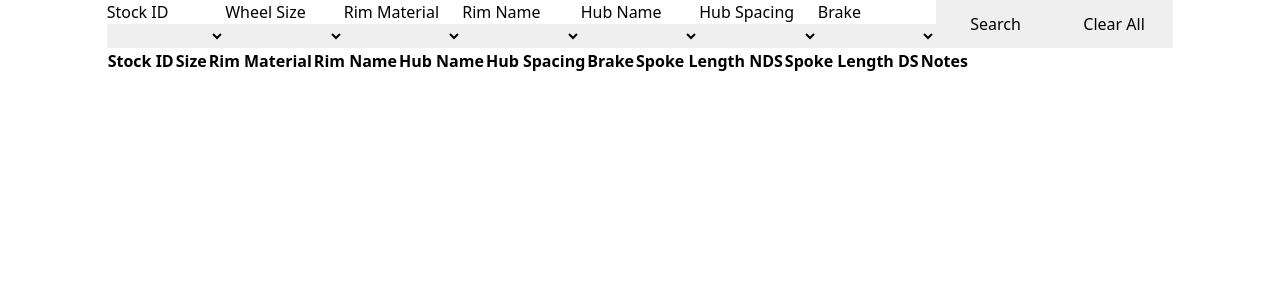
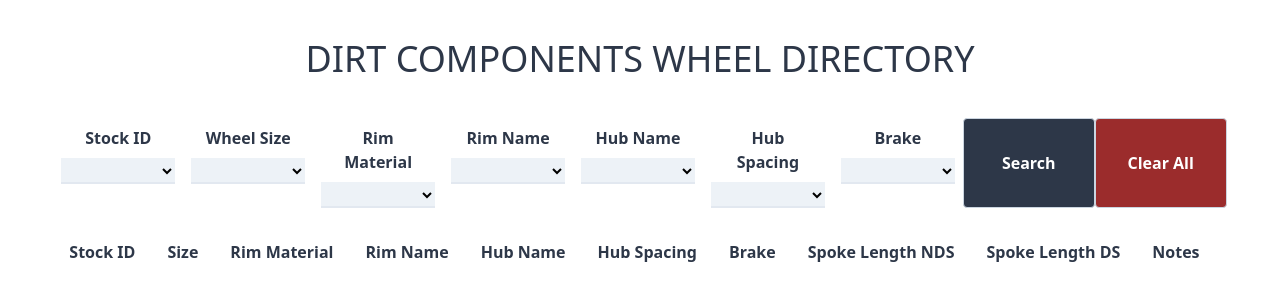
Before and after one commit to nguyen-michael/dirt-wheels, a React (Create React App) app: page / in a window 1280 px wide. Shown: the top 300 px of the page. Built offline with nearby package versions, Linux system fonts and the light colour scheme.

Commit message:
Develop styles

```diff
--- a/public/index.html
+++ b/public/index.html
@@ -28,6 +28,6 @@
   </head>
   <body>
     <noscript>You need to enable JavaScript to run this app.</noscript>
-    <div id="root" class="container mx-auto w-5/6"></div>
+    <div id="root" class="container mx-auto w-11/12"></div>
   </body>
 </html>
--- a/src/App.jsx
+++ b/src/App.jsx
@@ -7,7 +7,7 @@ const dropdownSettings = [
     {
         label: "Stock ID",
         name: "stockID",
-        options: ["", "A", "B", "C", "D", "E"]
+        options: ['', 'A', 'B', 'C', 'D', 'E', 'F', 'G', 'H', 'I', 'J', 'K', 'L', 'M', 'N', 'O', 'P', 'Q', 'R', 'S', 'T', 'U', 'V', 'W', 'X', 'Y', 'Z']
     },
     {
         label: "Wheel Size",
@@ -129,6 +129,9 @@ class App extends Component {
     render() {
         return (
             <div>
+                <h1 className="text-4xl  text-center text-gray-800 my-8">
+                    DIRT COMPONENTS WHEEL DIRECTORY
+                </h1>
                 <Search
                     dropdowns={dropdownSettings}
                     handleSubmit={this.handleSubmit}
--- a/src/components/Results/Results.jsx
+++ b/src/components/Results/Results.jsx
@@ -2,37 +2,42 @@ import React, { Component } from 'react';
 
 class Results extends Component {
     render() {
-        const resultsArray = this.props.results.map(wheel => {
+        const resultsArray = this.props.results.map((wheel, index) => {
+            let bgColor = "bg-gray-200";
+            if (index % 2 === 0) {
+                bgColor = "bg-transparent"
+            }
+
             return (
-                <tr key={wheel._id}>
-                    <td>{wheel.stockID}</td>
-                    <td>{wheel.size}</td>
-                    <td>{wheel.rimMaterial}</td>
-                    <td>{wheel.rimName}</td>
-                    <td>{wheel.hubName}</td>
-                    <td>{wheel.hubSpacing}</td>
-                    <td>{wheel.brake}</td>
-                    <td>{wheel.spokeLengthNDS}</td>
-                    <td>{wheel.spokeLengthDS}</td>
-                    <td>{wheel.notes}</td>
+                <tr key={wheel._id} className={bgColor}>
+                    <td className="border px-4 py-2">{wheel.stockID}</td>
+                    <td className="border px-4 py-2">{wheel.size}</td>
+                    <td className="border px-4 py-2">{wheel.rimMaterial}</td>
+                    <td className="border px-4 py-2">{wheel.rimName}</td>
+                    <td className="border px-4 py-2">{wheel.hubName}</td>
+                    <td className="border px-4 py-2">{wheel.hubSpacing}</td>
+                    <td className="border px-4 py-2">{wheel.brake}</td>
+                    <td className="border px-4 py-2">{wheel.spokeLengthNDS}</td>
+                    <td className="border px-4 py-2">{wheel.spokeLengthDS}</td>
+                    <td className="border px-4 py-2">{wheel.notes}</td>
                 </tr>
             );
         });
 
         return (
-            <table>
+            <table className="table-auto">
                 <thead>
                     <tr>
-                        <th>Stock ID</th>
-                        <th>Size</th>
-                        <th>Rim Material</th>
-                        <th>Rim Name</th>
-                        <th>Hub Name</th>
-                        <th>Hub Spacing</th>
-                        <th>Brake</th>
-                        <th>Spoke Length NDS</th>
-                        <th>Spoke Length DS</th>
-                        <th>Notes</th>
+                        <th className="text-gray-800 px-4 py-2">Stock ID</th>
+                        <th className="text-gray-800 px-4 py-2">Size</th>
+                        <th className="text-gray-800 px-4 py-2">Rim Material</th>
+                        <th className="text-gray-800 px-4 py-2">Rim Name</th>
+                        <th className="text-gray-800 px-4 py-2">Hub Name</th>
+                        <th className="text-gray-800 px-4 py-2">Hub Spacing</th>
+                        <th className="text-gray-800 px-4 py-2">Brake</th>
+                        <th className="text-gray-800 px-4 py-2">Spoke Length NDS</th>
+                        <th className="text-gray-800 px-4 py-2">Spoke Length DS</th>
+                        <th className="text-gray-800 px-4 py-2">Notes</th>
                     </tr>
                 </thead>
                 <tbody>
--- a/src/components/Search/Dropdown.jsx
+++ b/src/components/Search/Dropdown.jsx
@@ -11,11 +11,14 @@ class Dropdown extends Component {
                 <label
                     htmlFor={this.props.name}
                 >
-                    {this.props.label}
+                    <p className="font-semibold text-gray-800 text-center px-4 py-2">
+                        {this.props.label}
+                    </p>
                 </label>
                 <select
                     name={this.props.name}
                     onChange={this.props.handleChange}
+                    className="border-b-2 mx-2 px-2 bg-gray-200 focus:outline-none focus:bg-white"
                 >
                     {optionsArray}
                 </select>
--- a/src/components/Search/Search.jsx
+++ b/src/components/Search/Search.jsx
@@ -16,7 +16,7 @@ class Search extends Component {
 
         return (
             <form
-                className="flex flex-row"
+                className="flex flex-row my-6"
                 action=""
             >
                 {dropdownsArray}
@@ -24,13 +24,33 @@ class Search extends Component {
                     type="submit"
                     value="Search"
                     onClick={this.props.handleSubmit}
-                    className="flex-1"
+                    className="
+                        flex-1
+                        hover:bg-gray-300
+                        bg-gray-800
+                        hover:text-gray-800
+                        text-white
+                        font-bold
+                        border
+                        border-gray-400
+                        rounded
+                "
                 />
                 <input
                     type="reset"
                     value="Clear All"
                     onClick={this.props.handleReset}
-                    className="flex-1"
+                    className="
+                        flex-1
+                        hover:bg-red-300
+                        bg-red-800
+                        text-white
+                        hover:text-gray-800
+                        font-bold
+                        border
+                        border-gray-400
+                        rounded
+                    "
                 />
             </form>
         );
```
